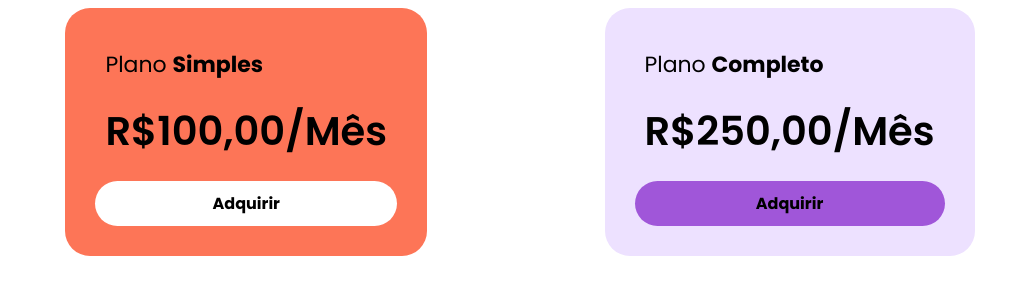
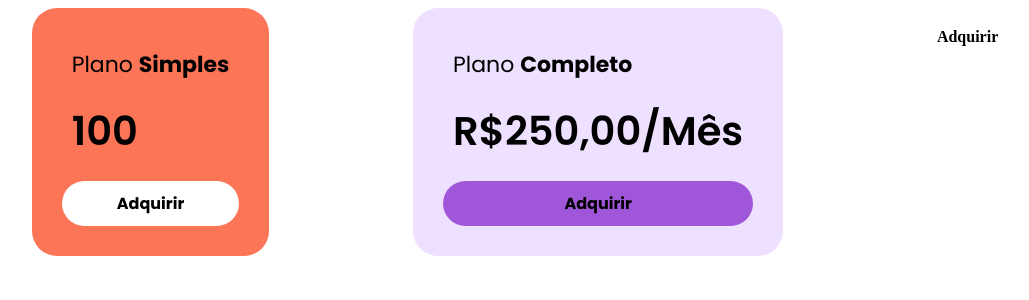
Before and after one commit to EuclydesUchoas/curso-angular, an Angular app in the folder projeto-components/: page / in a window 1280 px wide. Shown: the top 300 px of the page, without its empty margins (120-1149 px from the left). Built offline with nearby package versions, Linux system fonts and the light colour scheme.

Commit message:
feat: separação dos componentes por módulos e uso de interpolação dos valores

```diff
--- a/projeto-components/src/app/app.component.html
+++ b/projeto-components/src/app/app.component.html
@@ -1,6 +1,7 @@
 <div class="cards-container">
   <app-card></app-card>
   <app-card-roxo></app-card-roxo>
+  <app-card-button></app-card-button>
 </div>
 
 <router-outlet />
--- a/projeto-components/src/app/card/card.component.html
+++ b/projeto-components/src/app/card/card.component.html
@@ -1,5 +1,5 @@
 <div class="card">
-    <div class="card__plan card__item">Plano <b>Simples</b></div>
-    <div class="card__price card__item">R$100,00/Mês</div>
+    <div class="card__plan card__item">Plano <b>{{ plano.infos.tipo }}</b></div>
+    <div class="card__price card__item">{{ plano.infos.preco }}</div>
     <app-card-button></app-card-button>
 </div>
--- a/projeto-components/src/app/card/card.component.ts
+++ b/projeto-components/src/app/card/card.component.ts
@@ -7,5 +7,10 @@ import { Component } from '@angular/core';
   styleUrl: './card.component.scss'
 })
 export class CardComponent {
-
+  plano = {
+    infos: {
+      tipo: 'Simples',
+      preco: 100,
+    }
+  }
 }
```
Also changed, not shown: projeto-components/src/app/app.module.ts (+7 -11 lines), projeto-components/src/app/cards/cards.module.ts (added, +25 -0 lines).
